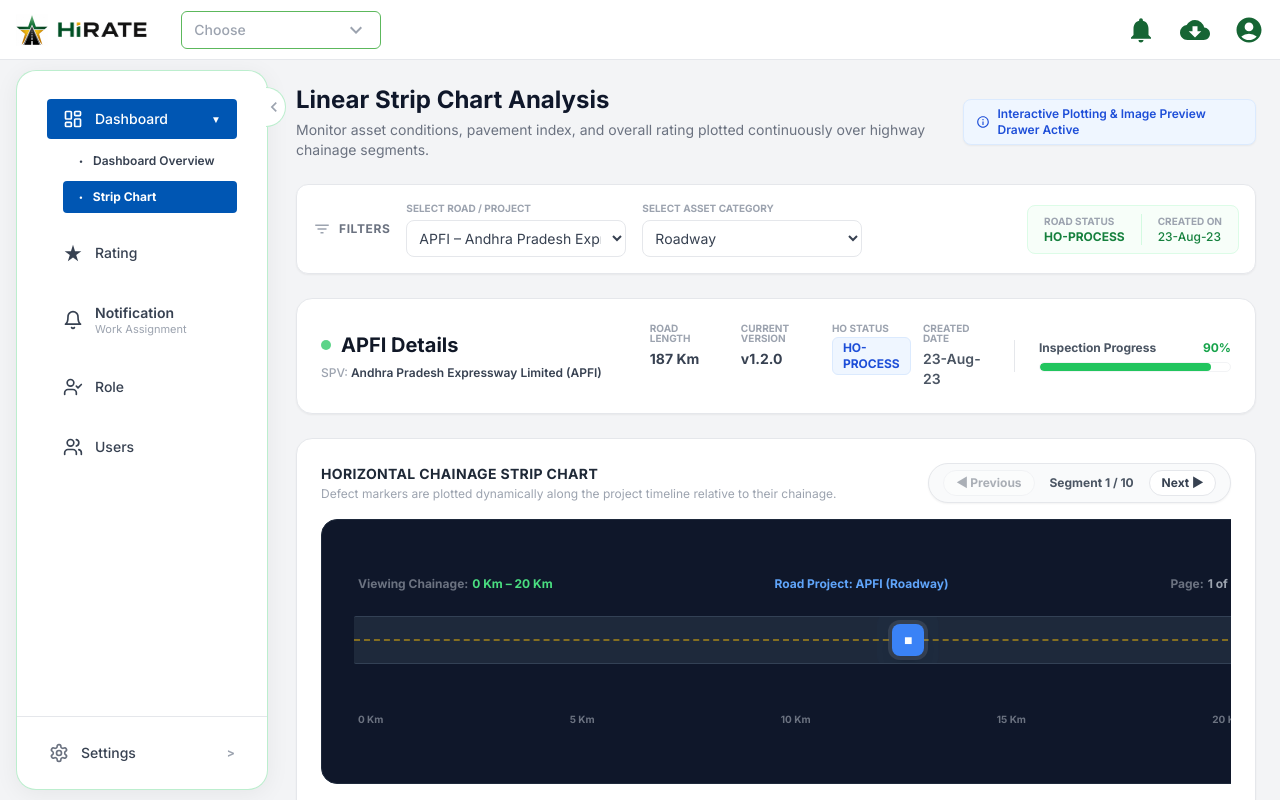
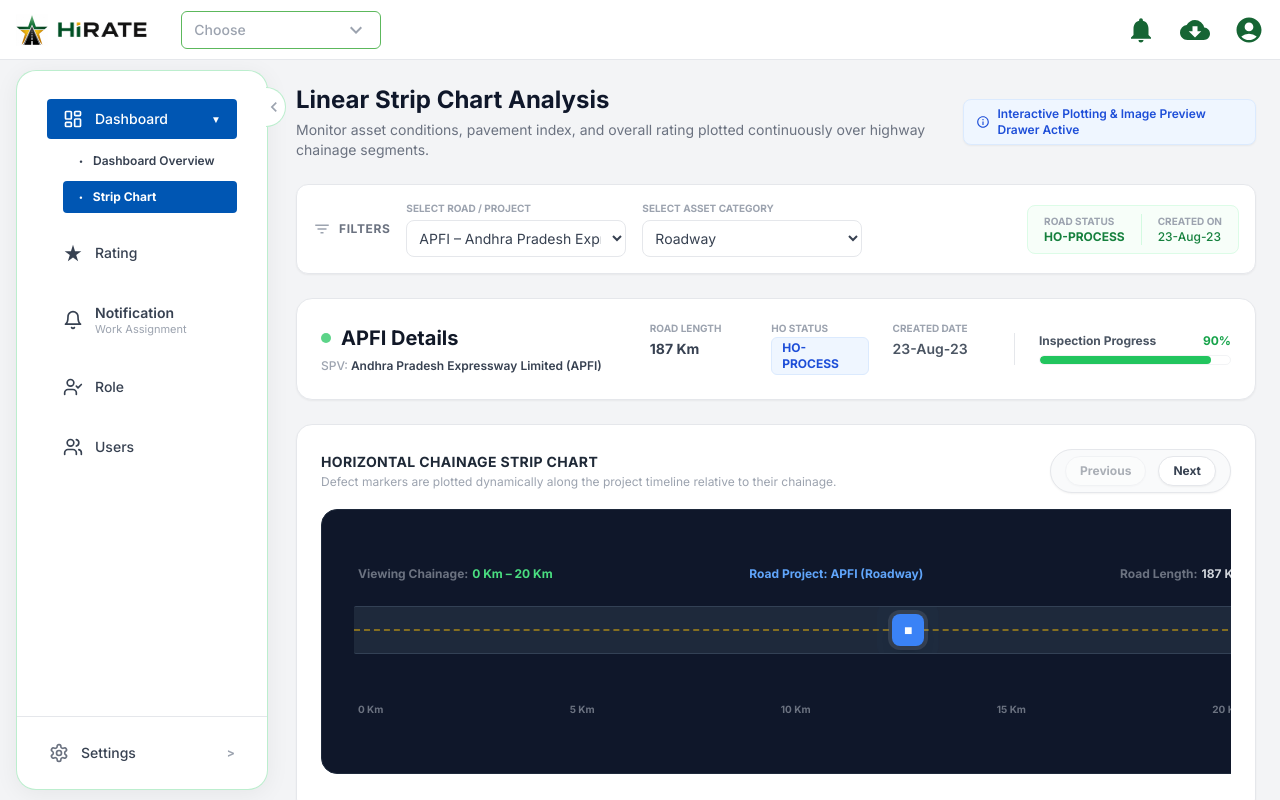
Before and after one commit to MindsCHW/Hi-rate, a React (Vite) app in the folder frontend/: page /dashboard/strip-chart in a window 1280 px wide. Built offline with nearby package versions, Linux system fonts and the light colour scheme.

Commit message:
Refine Strip Chart navigation controls, remove version, and clean up summary cards

```diff
--- a/frontend/src/pages/StripChartPage.jsx
+++ b/frontend/src/pages/StripChartPage.jsx
@@ -184,9 +184,6 @@
 
   const totalIssuesCount = filteredIssues.length;
   const criticalIssuesCount = filteredIssues.filter(i => i.severity === 'Critical').length;
-  const pendingReviewCount = filteredIssues.filter(i => i.status === 'Pending' || i.status === 'Pending Review' || i.status === 'Under Review').length;
-  const spvRatedCount = filteredIssues.filter(i => i.status === 'In Progress' || i.status === 'SPV-RATED').length;
-  const hoRatedCount = filteredIssues.filter(i => i.status === 'Completed' || i.status === 'HO-RATED').length;
   const noIssuesCount = Math.max(0, roadLengthKm - totalIssuesCount);
 
   // Close drawer and reset segment index if road or category changes
@@ -277,14 +274,10 @@
                 </p>
               </div>
 
-              <div className="grid grid-cols-2 sm:grid-cols-4 gap-6 flex-1 max-w-2xl lg:ml-6">
+              <div className="grid grid-cols-2 sm:grid-cols-3 gap-6 flex-1 max-w-xl lg:ml-6">
                 <div>
                   <span className="text-[10px] text-gray-400 font-bold uppercase block leading-none">Road Length</span>
                   <span className="text-sm font-bold text-gray-700 mt-1.5 block">{roadLengthKm} Km</span>
-                </div>
-                <div>
-                  <span className="text-[10px] text-gray-400 font-bold uppercase block leading-none">Current Version</span>
-                  <span className="text-sm font-bold text-gray-700 mt-1.5 block">v1.2.0</span>
                 </div>
                 <div>
                   <span className="text-[10px] text-gray-400 font-bold uppercase block leading-none">HO Status</span>
@@ -332,19 +325,23 @@
                 <button
                   disabled={currentSegmentIndex === 0}
                   onClick={() => setCurrentSegmentIndex(prev => prev - 1)}
-                  className="px-3 py-1 rounded-full bg-white hover:bg-gray-100 border border-gray-200 cursor-pointer disabled:opacity-40 disabled:cursor-not-allowed transition-all active:scale-95 flex items-center gap-1"
+                  className="px-3.5 py-1.5 rounded-full bg-white hover:bg-gray-100 border border-gray-200 cursor-pointer disabled:opacity-40 disabled:cursor-not-allowed transition-all active:scale-95 flex items-center gap-1 shadow-sm"
                 >
-                  ◀ Previous
+                  Previous
                 </button>
-                <span className="text-gray-600 font-bold min-w-[90px] text-center">
-                  Segment {currentSegmentIndex + 1} / {totalSegments}
-                </span>
+
+                {currentSegmentIndex >= totalSegments - 1 && (
+                  <span className="text-red-500 font-extrabold text-[10px] uppercase tracking-wider px-2 border-x border-red-200/50 animate-pulse">
+                    End of Road Reached
+                  </span>
+                )}
+
                 <button
                   disabled={currentSegmentIndex >= totalSegments - 1}
                   onClick={() => setCurrentSegmentIndex(prev => prev + 1)}
-                  className="px-3 py-1 rounded-full bg-white hover:bg-gray-100 border border-gray-200 cursor-pointer disabled:opacity-40 disabled:cursor-not-allowed transition-all active:scale-95 flex items-center gap-1"
+                  className="px-3.5 py-1.5 rounded-full bg-white hover:bg-gray-100 border border-gray-200 cursor-pointer disabled:opacity-40 disabled:cursor-not-allowed transition-all active:scale-95 flex items-center gap-1 shadow-sm"
                 >
-                  Next ▶
+                  Next
                 </button>
               </div>
             </div>
@@ -360,8 +357,8 @@
                   </div>
                   <span className="text-blue-400">Road Project: {selectedRoad} ({selectedCategory})</span>
                   <div>
-                    <span className="text-gray-500 font-bold mr-1">Page:</span>
-                    <span>{currentSegmentIndex + 1} of {totalSegments}</span>
+                    <span className="text-gray-500 font-bold mr-1">Road Length:</span>
+                    <span className="text-gray-300">{roadLengthKm} Km</span>
                   </div>
                 </div>
 
@@ -450,7 +447,7 @@
               <p className="text-xs text-gray-400 mt-0.5">Quick overview of all recorded issues for the selected Project and Category.</p>
             </div>
 
-            <div className="grid grid-cols-2 sm:grid-cols-3 lg:grid-cols-6 gap-4">
+            <div className="grid grid-cols-1 sm:grid-cols-3 gap-4">
               {/* Total Issues */}
               <div className="bg-slate-50/50 border border-slate-200 rounded-2xl p-4 flex flex-col relative overflow-hidden group hover:shadow-md transition-shadow">
                 <span className="text-[10px] text-gray-400 font-bold uppercase tracking-wider">Total Issues</span>
@@ -463,27 +460,6 @@
                 <span className="text-[10px] text-red-500 font-bold uppercase tracking-wider">Critical Issues</span>
                 <span className="text-2xl font-extrabold text-red-600 mt-2">{criticalIssuesCount}</span>
                 <div className="absolute -bottom-4 -right-4 w-12 h-12 bg-red-200/20 rounded-full" />
-              </div>
-
-              {/* Pending Review */}
-              <div className="bg-amber-50/40 border border-amber-100 rounded-2xl p-4 flex flex-col relative overflow-hidden group hover:shadow-md transition-shadow">
-                <span className="text-[10px] text-amber-500 font-bold uppercase tracking-wider">Pending Review</span>
-                <span className="text-2xl font-extrabold text-amber-600 mt-2">{pendingReviewCount}</span>
-                <div className="absolute -bottom-4 -right-4 w-12 h-12 bg-amber-200/20 rounded-full" />
-              </div>
-
-              {/* SPV Rated */}
-              <div className="bg-purple-50/40 border border-purple-100 rounded-2xl p-4 flex flex-col relative overflow-hidden group hover:shadow-md transition-shadow">
-                <span className="text-[10px] text-purple-500 font-bold uppercase tracking-wider">SPV Rated</span>
-                <span className="text-2xl font-extrabold text-purple-600 mt-2">{spvRatedCount}</span>
-                <div className="absolute -bottom-4 -right-4 w-12 h-12 bg-purple-200/20 rounded-full" />
-              </div>
-
-              {/* HO Rated */}
-              <div className="bg-emerald-50/40 border border-emerald-100 rounded-2xl p-4 flex flex-col relative overflow-hidden group hover:shadow-md transition-shadow">
-                <span className="text-[10px] text-emerald-500 font-bold uppercase tracking-wider">HO Rated</span>
-                <span className="text-2xl font-extrabold text-emerald-600 mt-2">{hoRatedCount}</span>
-                <div className="absolute -bottom-4 -right-4 w-12 h-12 bg-emerald-200/20 rounded-full" />
               </div>
 
               {/* No Issues */}
```
